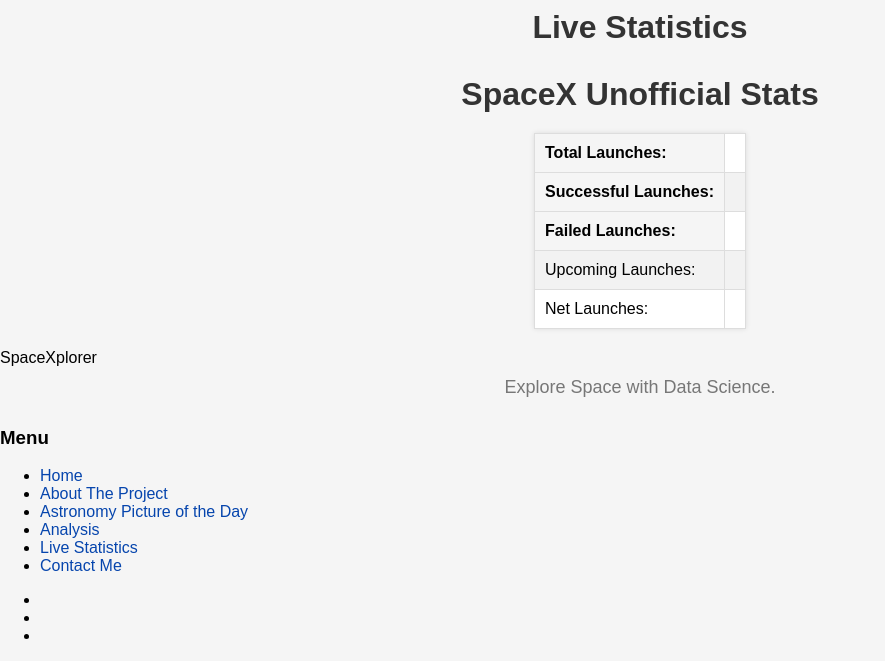
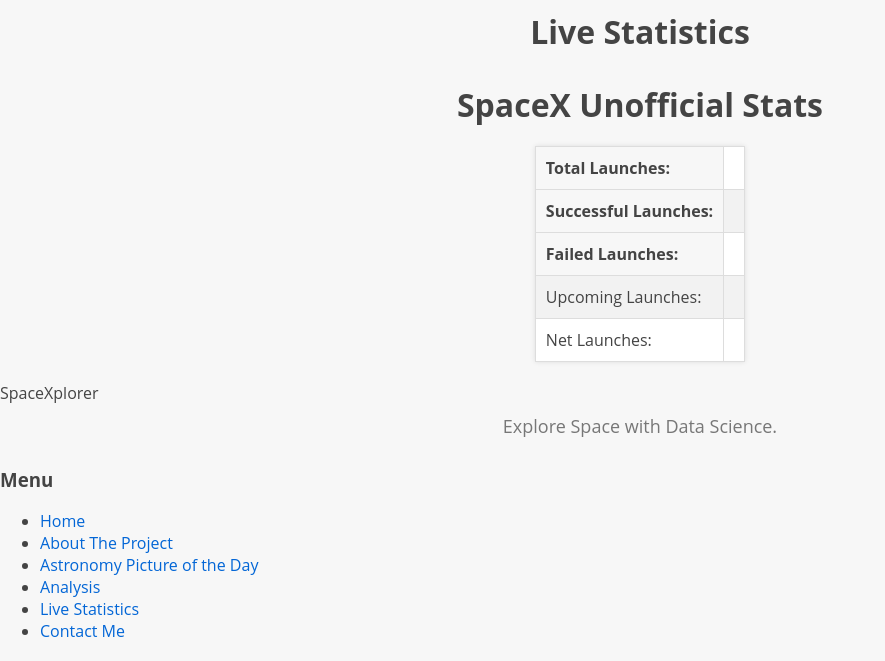
Before and after one commit to renatogusani/SpaceXplorer, a Jekyll site: the page built from _pages/page3.html, in a window 1280 px wide. Shown: the part 525-1186 px from the top of the page, without its empty margins (0-885 px from the left). Built offline with Jekyll 4.4.1, drawn with Linux system fonts in a browser that asks for light colours.

Commit message:
Update page3.html

```diff
--- a/_pages/page3.html
+++ b/_pages/page3.html
@@ -10,51 +10,63 @@
 	<title>SpaceX Unofficial Stats</title>
 	<style>
 		body {
-			background-color: #f5f5f5;
-			font-family: Arial, sans-serif;
+  font-family: 'Open Sans', sans-serif;
+  background-color: #f7f7f7;
+  color: #444444;
   margin: 0;
   padding: 0;
 }
+
 #stats-table {
-			background-color: #fff;
+  background-color: #ffffff;
   border-collapse: collapse;
   box-shadow: 0px 0px 5px rgba(0, 0, 0, 0.1);
   margin: 20px auto;
 }
+
 #stats-table td, #stats-table th {
-			border: 1px solid #ddd;
+  border: 1px solid #dddddd;
   padding: 10px;
   text-align: left;
 }
+
 #stats-table th {
-			background-color: #f5f5f5;
+  background-color: #f7f7f7;
   font-weight: bold;
 }
+
 #stats-table tr:nth-child(even) {
   background-color: #f2f2f2;
 }
+
 #stats-table tr:hover {
   background-color: #e0e0e0;
 }
+
 a {
-			color: #0645AD;
+  color: #0366d6;
   text-decoration: none;
 }
+
 a:hover {
   text-decoration: underline;
 }
+
 h1 {
   text-align: center;
-			color: #333;
+  color: #444444;
   font-size: 32px;
   margin-top: 30px;
   margin-bottom: 10px;
 }
+
 p {
   text-align: center;
-			color: #777;
+  color: #777777;
   font-size: 18px;
   margin: 0;
+  padding: 10px 0;
+}
 padding: 10px 0;
 		}
 	</style>
```
Lines whose indentation alone changed are shown as unchanged.
